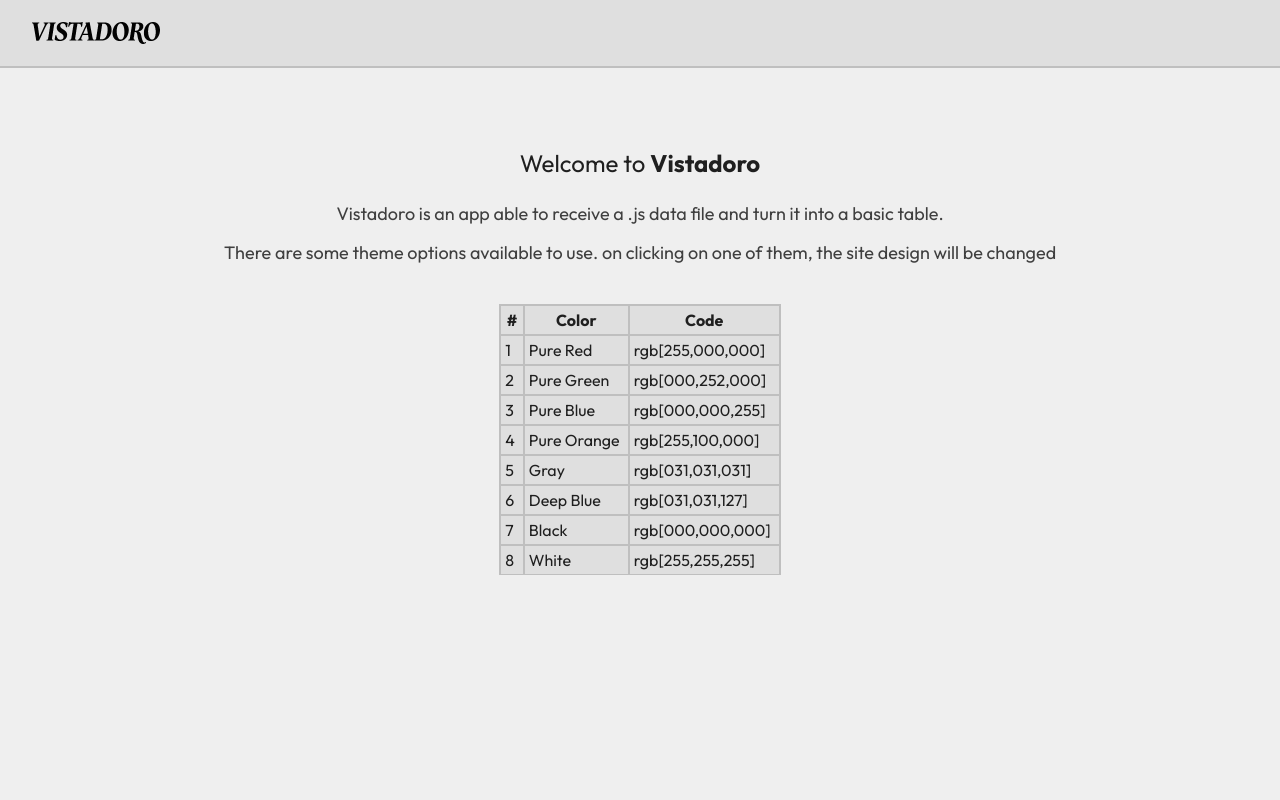
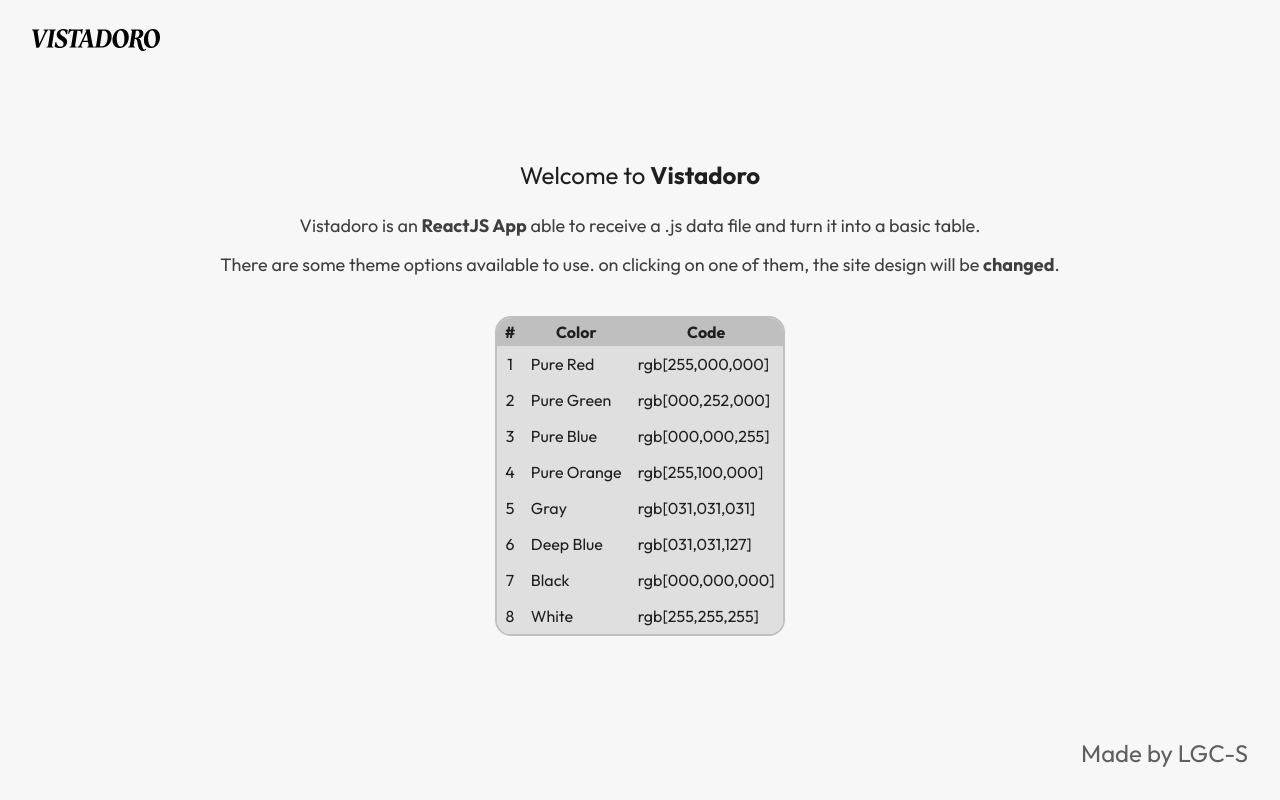
Before and after one commit to lgc-s/vistadoro, a React (Create React App) app: page / in a window 1280 px wide. Built offline with nearby package versions, Linux system fonts and the light colour scheme.

Commit message:
app design updated

```diff
--- a/src/App.css
+++ b/src/App.css
@@ -1,11 +1,12 @@
 body {
+    background-color: rgb(247, 247, 247);
     margin: 0;
-    background-color: rgb(239, 239, 239);
     mask-image: -webkit-radial-gradient(white, black);
 }
 
 table {
-    border: 1px solid rgb(191, 191, 191);
+    border: 2px solid rgb(191, 191, 191);
+    border-radius: 16px;
     border-spacing: 0px;
     margin: 32px 0;
     overflow: hidden;
@@ -14,3 +15,7 @@ table {
 tr:last-child td {
     border-bottom: 0px;
 }
+
+.App {
+    height: 100vh;
+}
--- a/src/App.js
+++ b/src/App.js
@@ -12,11 +12,12 @@ function App() {
         <main>
             <Content>
                 <Text type="Title">Welcome to <b>Vistadoro</b></Text>
-                <Text type="Normal">Vistadoro is an app able to receive a .js data file and turn it into a basic table.</Text>
-                <Text type="Normal">There are some theme options available to use. on clicking on one of them, the site design will be changed</Text>
+                <Text type="Normal">Vistadoro is an <b>ReactJS App</b> able to receive a .js data file and turn it into a basic table.</Text>
+                <Text type="Normal">There are some theme options available to use. on clicking on one of them, the site design will be <b>changed</b>.</Text>
                 <DataReader />
             </Content>
         </main>
+        <Text type="Footer">Made by LGC-S</Text>
     </div>
   );
 }
--- a/src/components/Button/Button.css
+++ b/src/components/Button/Button.css
@@ -2,9 +2,9 @@
     background-color: rgb(223, 223, 223);
     border: 2px solid rgb(191, 191, 191);
     font-size: 16px;
+    font-weight: bold;
+    margin-top: 16px;
     padding: 8px 24px;
-    margin-top: 16px;
-    font-weight: bold;
 }
 
 .button:hover {
--- a/src/components/DataReader/DataReader.css
+++ b/src/components/DataReader/DataReader.css
@@ -1,23 +1,28 @@
+tr td:first-child div {
+    justify-content: center;
+}
+
 .flag {
     border: 2px solid rgb(191, 191, 191);
 }
 
 .head {
-    background-color: rgb(223, 223, 223);
-    border: 1px solid rgb(191, 191, 191);
+    background-color: rgb(191, 191, 191);
     color: rgb(31, 31, 31);
     margin: 4px;
     padding: 4px;
 }
 
+.margin-r {
+    margin-right: 4px;
+}
+
 .row {
     background-color: rgb(223, 223, 223);
-    border: 1px solid rgb(191, 191, 191);
     color: rgb(31, 31, 31);
     margin: auto;
     text-align: center;
-    padding: 4px;
-    padding-right: 8px;
+    padding: 8px;
 }
 
 .row div {
@@ -25,7 +30,3 @@
     display: flex;
     justify-items: start;
 }
-
-.margin-r {
-    margin-right: 4px;
-}
--- a/src/components/Header/Header.css
+++ b/src/components/Header/Header.css
@@ -1,9 +1,8 @@
 .header {
     align-items: center;
-    background-color: rgb(223, 223, 223);
-    border-bottom: 2px solid rgb(191, 191, 191);
+    background-color: rgb(247, 247, 247);
     display: flex;
-    height: 50px;
+    height: 64px;
     padding: 8px;
     padding-left: 32px;
 }
--- a/src/components/Text/Text.css
+++ b/src/components/Text/Text.css
@@ -4,34 +4,43 @@
 }
 
 .button {
+    color: rgb(31, 31, 31);
     font-family: Outfit;
-    color: rgb(31, 31, 31);
     font-size: 21px;
 }
 
 .error {
+    color: rgb(160, 0, 0);
     font-family: Outfit;
-    color: rgb(160, 0, 0);
     font-size: 18px;
 }
 
+.footer {
+    bottom: 0;
+    color: rgb(95, 95, 95);
+    font-family: Outfit;
+    font-size: 24px;
+    padding: 32px;
+    position: fixed;
+    right: 0;
+}
 
 .normal {
+    color: rgb(63, 63, 63);
     font-family: Outfit;
-    color: rgb(63, 63, 63);
     font-size: 18px;
     margin: 8px;
 }
 
 .table {
+    color: rgb(31, 31, 31);
     font-family: Outfit;
-    color: rgb(31, 31, 31);
     font-size: 16px;
 }
 
 .title {
+    color: rgb(31, 31, 31);
     font-family: Outfit;
-    color: rgb(31, 31, 31);
     font-size: 24px;
     margin: 16px;
 }
--- a/src/components/Text/Text.jsx
+++ b/src/components/Text/Text.jsx
@@ -17,6 +17,10 @@ export function Text(props) {
         return (
             <div className="table">{props.children}</div>
         )
+    } else if (props.type === "Footer") {
+        return (
+            <div className="footer">{props.children}</div>
+        )
     } else {
         return (
             <div className="error">Text type not Recognized</div>
```
